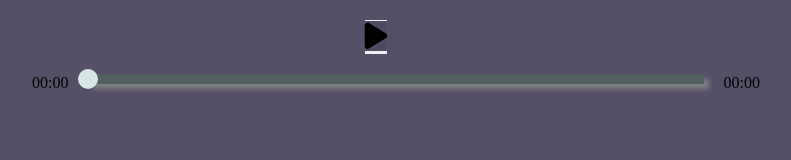
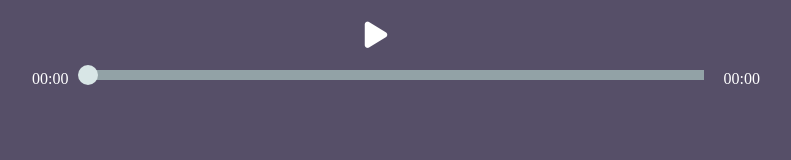
Before and after one commit to hainqm/E_cuoi_roi_a, a plain HTML site: page html/karaoke.html in a window 1280 px wide. Shown: the whole page, without its empty margins (264-1055 px from the left). Drawn offline with Linux system fonts and the light colour scheme.

Commit message:
update css

```diff
--- a/css/karaoke.css
+++ b/css/karaoke.css
@@ -19,21 +19,18 @@ body{
     justify-content: center;
 }
 .controls button{
+    color: white;
     border: none;
-    /* background-color: rgba(18, 8, 43, 0.71); */
+    line-height: 0px;
     font-size: 30px;
     cursor: pointer;
-    margin: 0;
-    padding: 0;
+    padding-top: 0px;
+    background: none;
+
 
 
 }
 
-.controls button i{
-    background-color: rgba(18, 8, 43, 0.71);
-    border: none;
-
-}
 
 .player{
     width: 100%;
@@ -45,6 +42,7 @@ body{
 
 .player .time{
     margin:0px 20px;
+    color: white;
 }
 
 
@@ -52,8 +50,8 @@ body{
     position: relative;
     width: 90%;
     height: 10px;
-    background-color: rgba(83, 98, 98, 0.915);
-    box-shadow: 5px 5px 5px grey;
+    background-color: rgba(158, 177, 177, 0.849);
+    /* box-shadow: 5px 5px 5px grey; */
     margin-top:30px 20px;
     cursor: pointer;
 
@@ -63,7 +61,7 @@ body{
     position: absolute;
     inset: 0;
     width: 0%;
-    background-color: rgba(255, 68, 0, 0.981);
+    background-color: white;
 }
 
 
```
